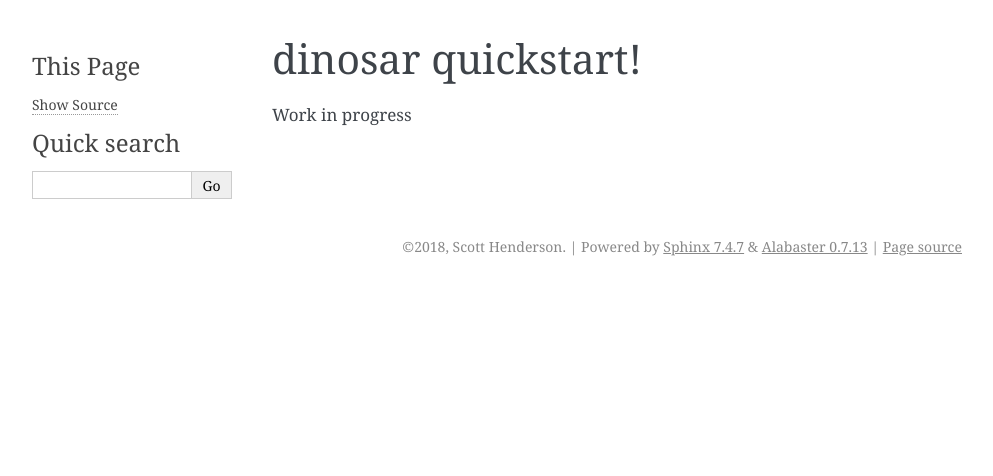
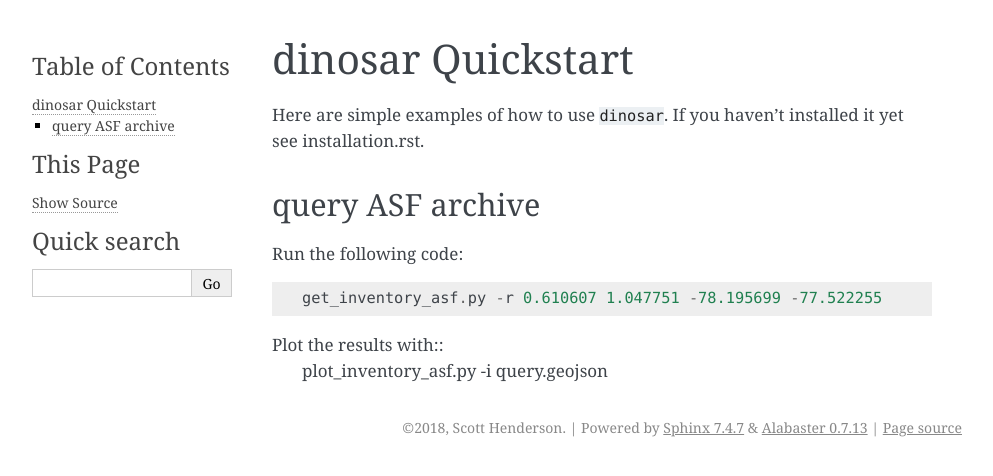
Before and after one commit to scottyhq/dinosar, a Sphinx documentation site: the page built from docs/quickstart.rst, in a window 1280 px wide. Shown: the top 476 px of the page, without its empty margins (148-1141 px from the left). Built offline with Sphinx 7.4.7, drawn with Linux system fonts in a browser that asks for light colours; pages that are not in the unit, such as notebooks, are missing from menus.

Commit message:
added archive plots

```diff
--- a/docs/index.rst
+++ b/docs/index.rst
@@ -10,6 +10,7 @@ Welcome to dinosar's documentation!
    :maxdepth: 2
    :caption: Contents:
 
+   install
    quickstart
    contributing
 
--- a/docs/quickstart.rst
+++ b/docs/quickstart.rst
@@ -1,4 +1,15 @@
-dinosar quickstart!
--------------------
+dinosar Quickstart
+==================
 
-Work in progress
+Here are simple examples of how to use ``dinosar``. If you haven't installed it yet
+see installation.rst.
+
+query ASF archive
+-----------------
+
+Run the following code::
+
+  get_inventory_asf.py -r 0.610607 1.047751 -78.195699 -77.522255
+
+Plot the results with::
+  plot_inventory_asf.py -i query.geojson
--- a/requirements.txt
+++ b/requirements.txt
@@ -1,3 +1,4 @@
 requests>=2.18
 pandas>=0.23
 geopandas>=0.3
+cartopy>=0.16
```
Also changed, not shown: 2 other files.
